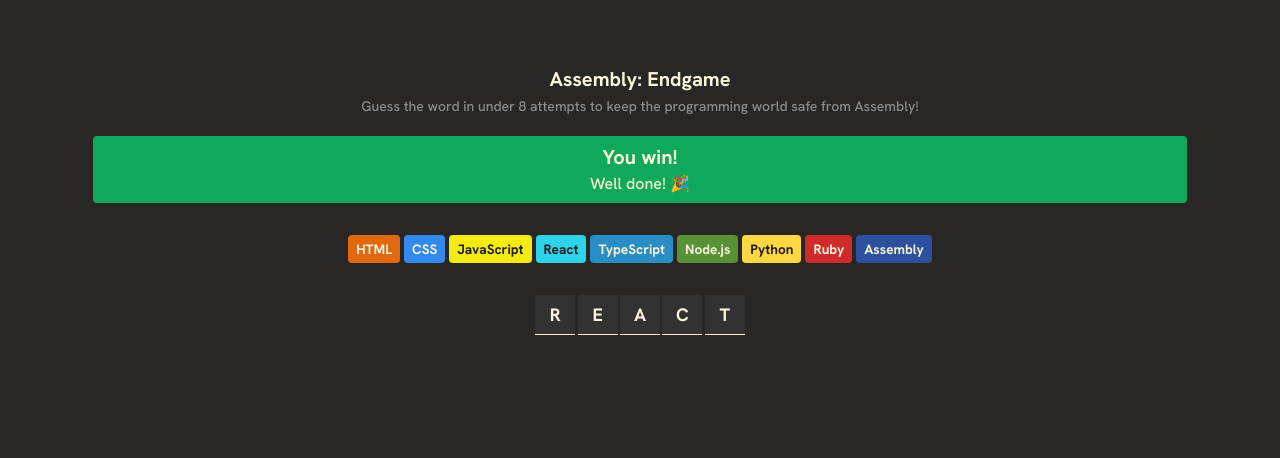
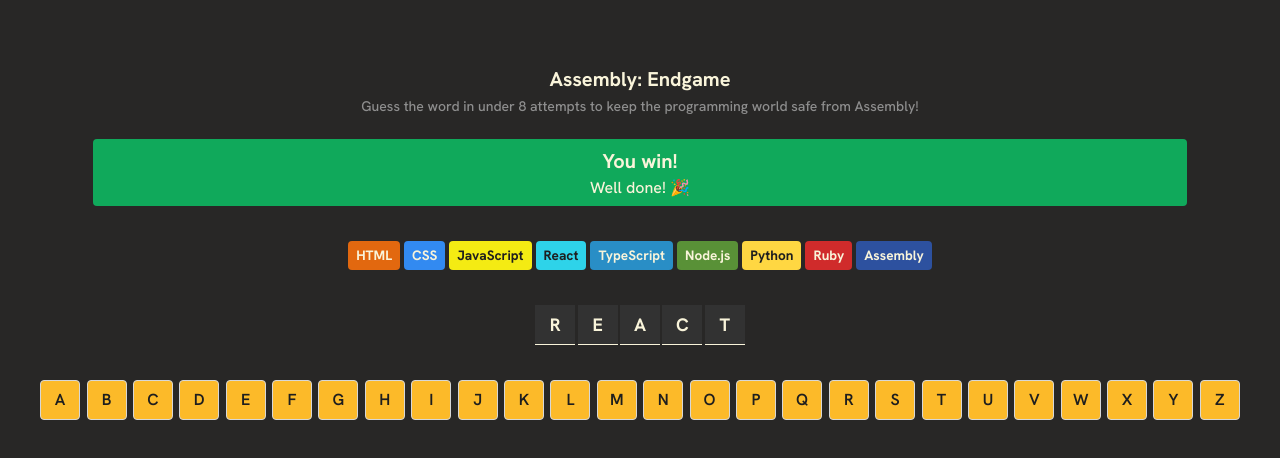
Before and after one commit to JasonY199/scrimba, a React (Vite) app in the folder assembly-endgame/: page / in a window 1280 px wide. Shown: the top 458 px of the page. Built offline with nearby package versions, Linux system fonts and the light colour scheme.

Commit message:
Add Keyboard component

```diff
--- a/assembly-endgame/src/App.jsx
+++ b/assembly-endgame/src/App.jsx
@@ -3,6 +3,7 @@
 import Status from "./components/Status/Status";
 import LanguageChips from "./components/LanguageChips/LanguageChips";
 import WordDisplay from "./components/WordDisplay/WordDisplay";
+import Keyboard from "./components/Keyboard/Keyboard";
 
 function App() {
   const [currentWord] = React.useState("react");
@@ -13,6 +14,7 @@
       <Status />
       <LanguageChips />
       <WordDisplay currentWord={currentWord} />
+      <Keyboard />
     </>
   );
 }
--- /dev/null
+++ b/assembly-endgame/src/components/Keyboard/Keyboard.css
@@ -0,0 +1,17 @@
+section.keyboard-elements {
+  display: flex;
+  flex-wrap: wrap;
+  justify-content: center;
+  gap: 0.4rem;
+}
+
+section.keyboard-elements > button {
+  color: var(--color-text-keyboard);
+  background-color: var(--color-keyboard-default);
+  border: 1px solid var(--color-border-keyboard);
+  border-radius: var(--border-radius);
+  font-size: 1rem;
+  font-weight: 600;
+  width: 2.5rem;
+  height: 2.5rem;
+}
--- /dev/null
+++ b/assembly-endgame/src/components/Keyboard/Keyboard.jsx
@@ -0,0 +1,13 @@
+import "./Keyboard.css";
+
+function Keyboard() {
+  const alphabet = "abcdefghijklmnopqrstuvwxyz";
+
+  const alphabetElements = alphabet
+    .split("")
+    .map((letter) => <button key={letter}>{letter.toUpperCase()}</button>);
+
+  return <section className="keyboard-elements">{alphabetElements}</section>;
+}
+
+export default Keyboard;
--- a/assembly-endgame/src/styles/global.css
+++ b/assembly-endgame/src/styles/global.css
@@ -19,5 +19,5 @@
   display: flex;
   flex-direction: column;
   align-items: center;
-  gap: 2rem;
+  gap: 2.2rem;
 }
--- a/assembly-endgame/src/styles/variables.css
+++ b/assembly-endgame/src/styles/variables.css
@@ -1,12 +1,15 @@
 :root {
   /* General Colors */
   --color-dark: #282726;
+  --color-black: #1e1e1e;
   --color-pale-yellow: #f9f4da;
   --color-light-gray: #8e8e8e;
   --color-darker-gray: #323232;
   --color-light-green: #10a95b;
   --color-bright-red: #ba2a2a;
   --color-purple: #7a5ea7;
+  --color-dark-yellow: #fcba29;
+  --color-white-gray: #d7d7d7;
 
   /* Background Colors */
   --color-background-app: var(--color-dark);
@@ -14,13 +17,16 @@
   --color-status-lose: var(--color-bright-red);
   --color-status-wrong: var(--color-purple);
   --color-current-word: var(--color-darker-gray);
+  --color-keyboard-default: var(--color-dark-yellow);
 
   /* Text Colors */
   --color-text-game-title: var(--color-pale-yellow);
   --color-text-game-description: var(--color-light-gray);
   --color-text-status: var(--color-pale-yellow);
   --color-text-current-word: var(--color-pale-yellow);
+  --color-text-keyboard: var(--color-black);
 
   /* Borders */
   --border-radius: 0.25rem;
+  --color-border-keyboard: var(--color-white-gray);
 }
```
